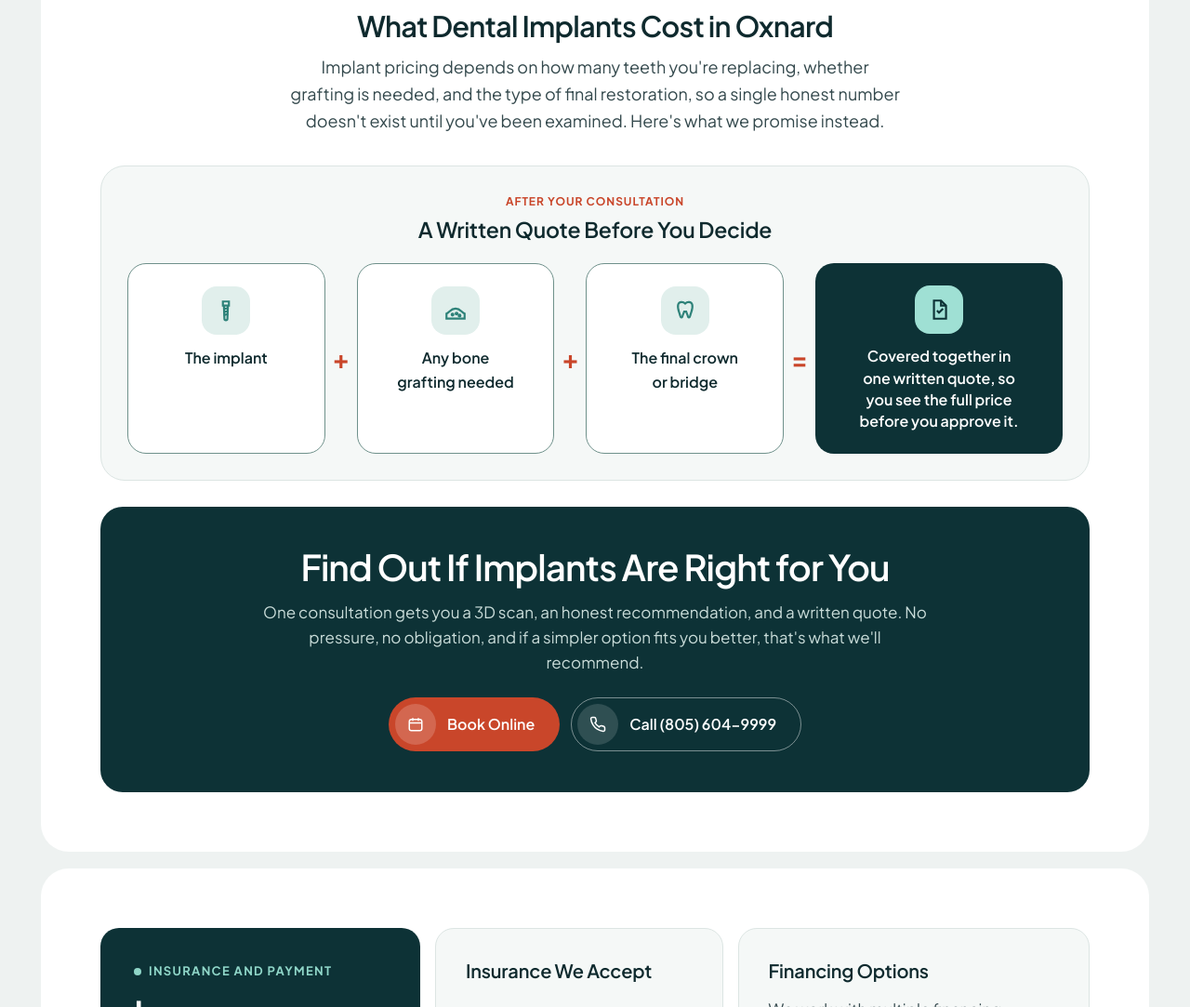
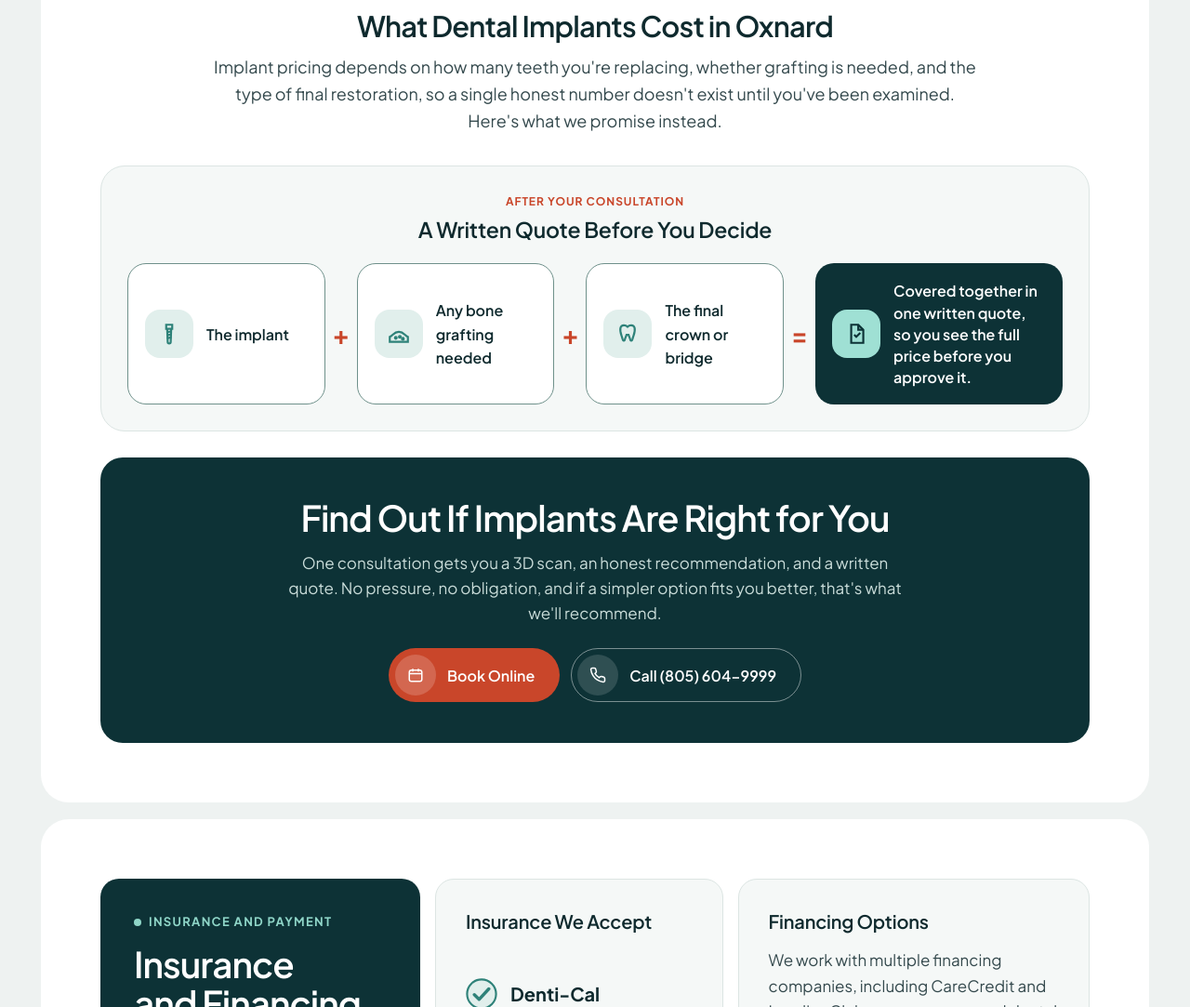
Before and after one commit to betchy1511-arch/oxnard-dentistry-mockup, a plain HTML site: page dental-implants/index.html in a window 1280 px wide. Shown: the part 7728-8811 px from the top of the page at 93% size. Drawn offline with Linux system fonts and the light colour scheme.

Commit message:
Implants page: cost tiles compact (icon beside label), no orphan words
Co-Authored-By: Claude Opus 5.5 <noreply@anthropic.com>

```diff
--- a/dental-implants/index.html
+++ b/dental-implants/index.html
@@ -846,13 +846,15 @@ html[lang="es"] .ip-quote h3{white-space:normal}
 /* cost section v2 (17 Nov): centred head + quote equation row */
 .ip-cost-head{text-align:center;max-width:820px;margin:0 auto}
 .ip-cost-head .eyebrow{justify-content:center}
-.ip-cost-head .lead{margin-top:14px;text-wrap:balance}
+.ip-cost-head .lead{margin-top:14px;text-wrap:pretty}
+.ip-eq-head h3,.ip-cta h2{text-wrap:balance}.ip-cta p{text-wrap:pretty}
+.ip-eq-ic{flex:none}
 .ip-eq-wrap{margin-top:34px;background:var(--soft);border:1px solid var(--line);border-radius:26px;padding:28px}
 .ip-eq-head{text-align:center;margin-bottom:22px}
 .ip-eq-head .ip-q-tag{display:block;margin-bottom:6px}
 .ip-eq-head h3{font-size:clamp(20px,1.8vw,26px);white-space:normal}
 .ip-eq{list-style:none;margin:0;padding:0;display:grid;grid-template-columns:minmax(0,1fr) 34px minmax(0,1fr) 34px minmax(0,1fr) 34px minmax(0,1.25fr);align-items:stretch}
-.ip-eq-t,.ip-eq-res{border-radius:20px;padding:24px 18px;display:flex;flex-direction:column;align-items:center;justify-content:flex-start;text-wrap:balance;text-align:center;gap:12px;font-weight:600;font-size:16px}
+.ip-eq-t,.ip-eq-res{border-radius:20px;padding:18px 18px;display:flex;flex-direction:row;align-items:center;justify-content:flex-start;text-wrap:pretty;text-align:left;gap:14px;font-weight:600;font-size:16px}
 .ip-eq-t{background:#fff;border:1.5px solid #6F918B;color:var(--ink)}
 .ip-eq-res{background:var(--deep);color:#fff}
 .ip-eq-res .ip-eq-tot{font-size:16px;font-weight:600;line-height:1.45;color:#fff}
```
